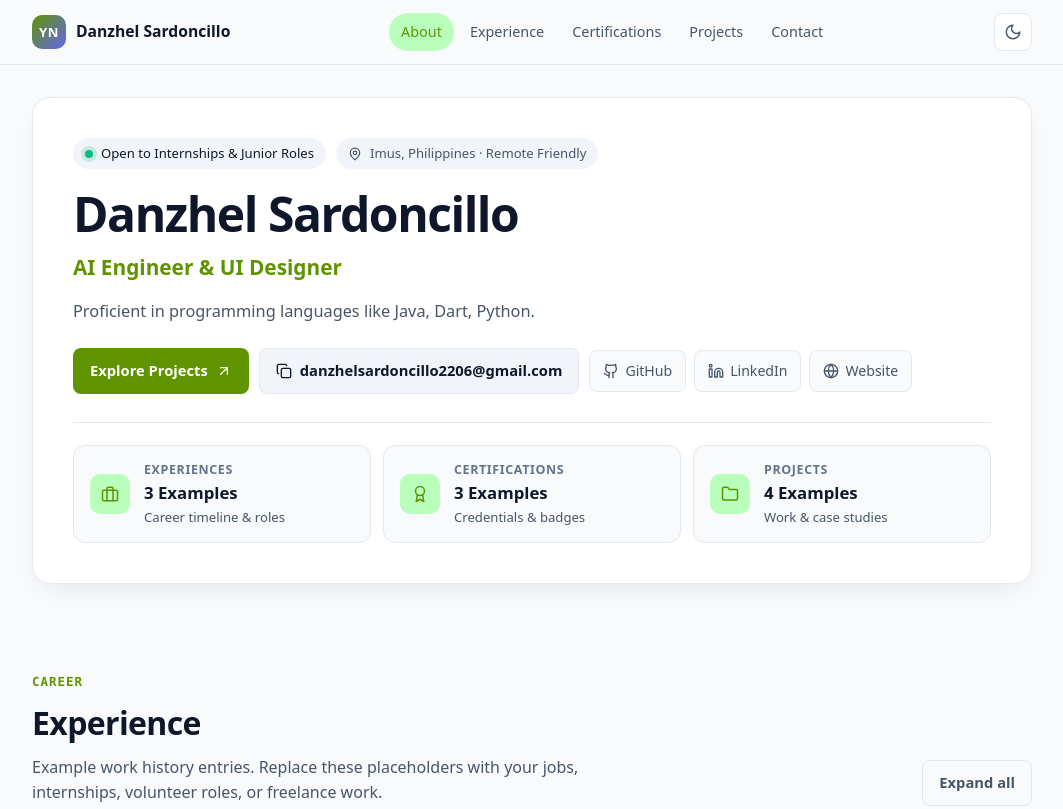
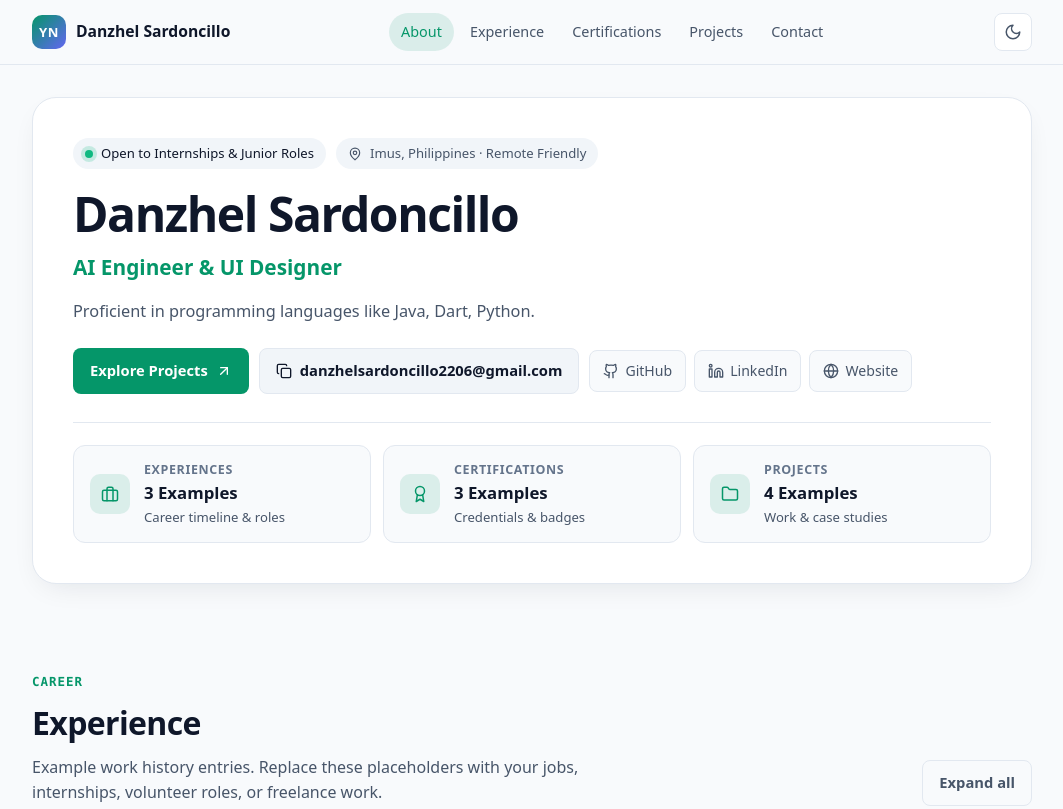
Before and after one commit to Britzv01/sample-portfolio, a plain HTML site: page index.html in a window 1280 px wide. Shown: the top 809 px of the page, without its empty margins (108-1171 px from the left). Drawn offline with Linux system fonts and the light colour scheme.

Commit message:
Updated light and dark theme accent colors in styles.css

```diff
--- a/styles.css
+++ b/styles.css
@@ -19,9 +19,9 @@
   --border-strong: #cbd5e1;
 
   /* Try changing --accent to #7c3aed (purple) or #059669 (emerald)! */
-  --accent: #609300;
-  --accent-hover: #f2ff00;
-  --accent-soft: rgb(185, 255, 187);
+  --accent: #059669;
+  --accent-hover: #047857;
+  --accent-soft: rgba(5, 150, 105, 0.12);
   --accent-contrast: #ffffff;
 
   --success: #10b981;
@@ -31,7 +31,7 @@
 
   --radius-sm: 8px;
   --radius-md: 12px;
-  --radius-lg: 18px;
+  --radius-lg: 24px;
   --radius-pill: 9999px;
 }
 
@@ -49,10 +49,10 @@
   --border-subtle: #1e293b;
   --border-strong: #334155;
 
-  --accent: #38bdf8;
-  --accent-hover: #7dd3fc;
-  --accent-soft: rgba(56, 189, 248, 0.14);
-  --accent-contrast: #082f49;
+  --accent: #34d399;
+  --accent-hover: #6ee7b7;
+  --accent-soft: rgba(52, 211, 153, 0.15);
+  --accent-contrast: #064e3b;
 
   --shadow-sm: 0 1px 2px rgba(0, 0, 0, 0.35);
   --shadow-md: 0 12px 32px -12px rgba(0, 0, 0, 0.5);
```
